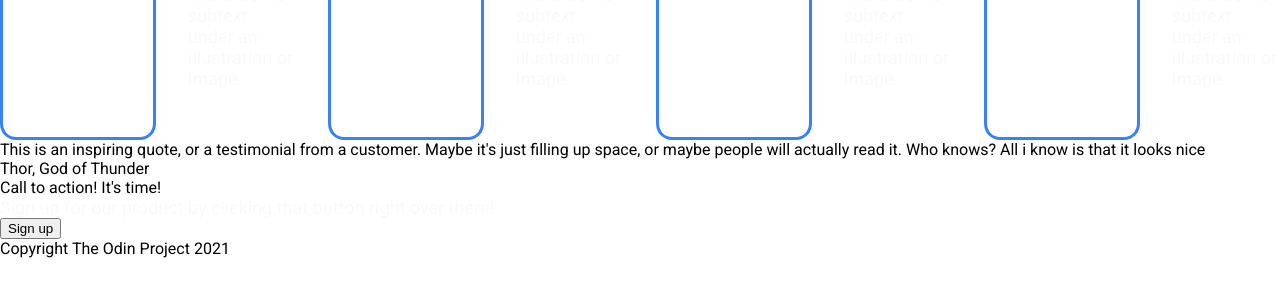
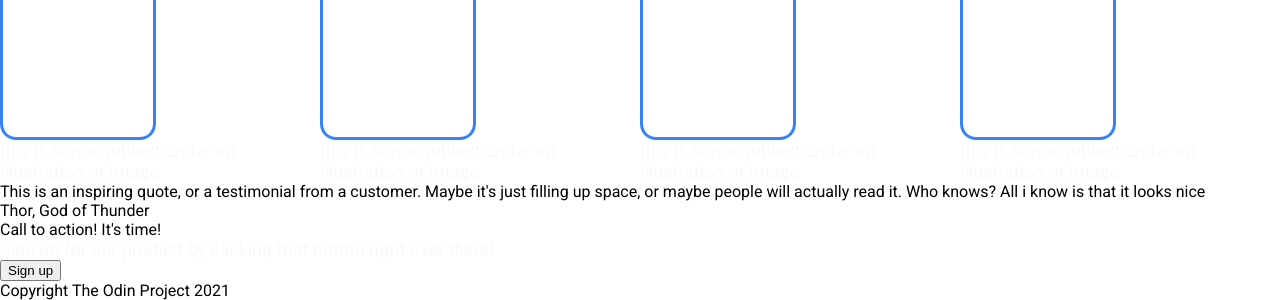
Before and after one commit to bykimmi/landingpage, a plain HTML site: page index.html in a window 1280 px wide. Shown: the part 632-932 px from the top of the page. Before the commit the page ends 890 px from the top, so only its background shows below. Drawn offline with Linux system fonts and the light colour scheme.

Commit message:
adjusting the div container and the text underneath

```diff
--- a/index.html
+++ b/index.html
@@ -36,14 +36,22 @@
     <div class="information"></div>
         <div class="titleinfo">Some random information.</div>
     <div class="items">
+            <div class="first">
             <div class="image1"></div>
                 <div class="subtext">this is some subtext under an illustration or image</div>
+            </div>
+            <div class="second">
             <div class="image2"></div>
                 <div class="subtext">this is some subtext under an illustration or image</div>
+            </div>
+            <div class="third">
             <div class="image3"></div>
                 <div class="subtext">this is some subtext under an illustration or image</div>
+            </div>
+            <div class="fourth">
             <div class="image4"></div>
                 <div class="subtext">this is some subtext under an illustration or image</div>
+            </div>
     </div>
     <div class="quote"></div>
         <div class="testimonial">This is an inspiring quote, or a testimonial from a customer. Maybe it's just filling up space, or maybe people will actually read it. Who knows? All i know is that it looks nice</div>
--- a/style.css
+++ b/style.css
@@ -85,16 +85,19 @@ a {
 }
 
 .items{
-    display: flex;
-    justify-content: center;
-    gap: 32px;
+display: flex;
+justify-content: center;
+}
+
+.first, .second, .third, .fourth{
+
 }
 
 .image1, .image2, .image3, .image4 {
     border: 3px solid #3882F6;
     border-radius: 16px;
-    min-height: 150px;
-    min-width: 150px;
+    height: 150px;
+    width: 150px;
 }
 
 .subtext {
```
